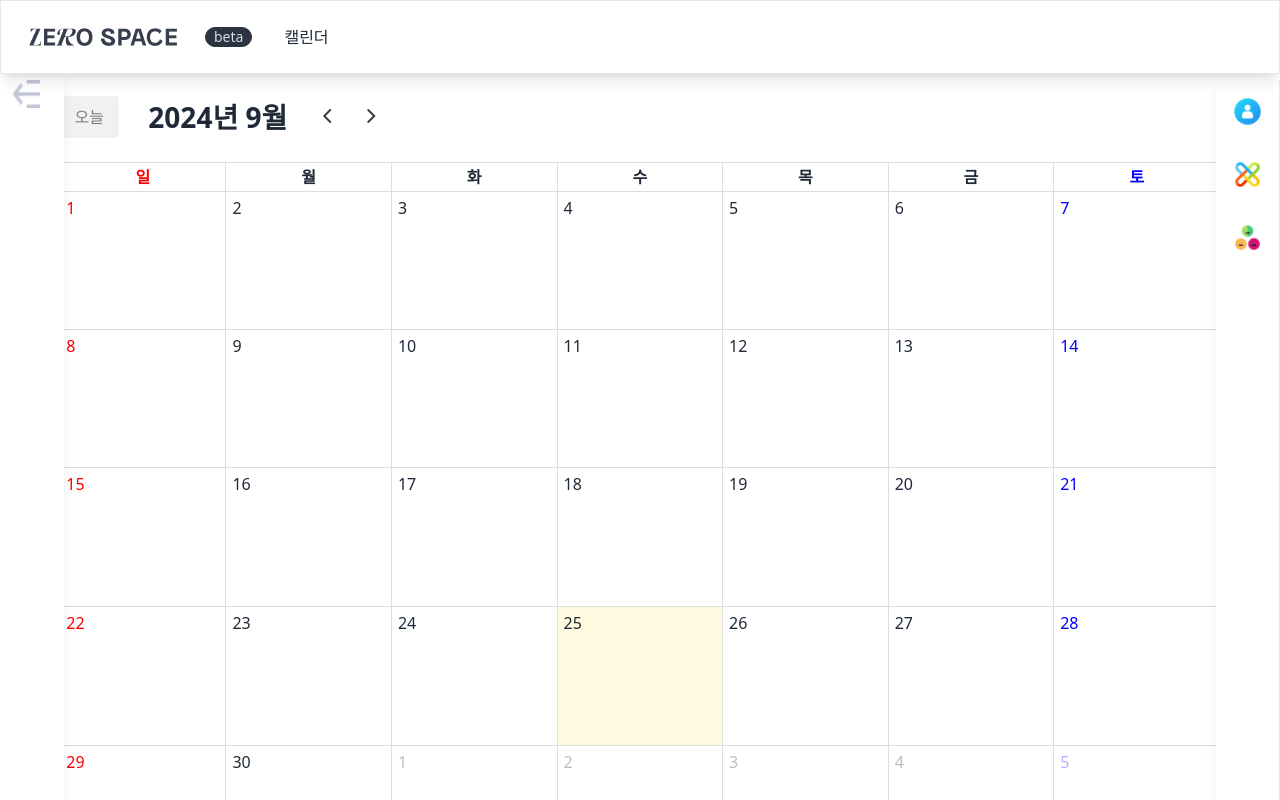
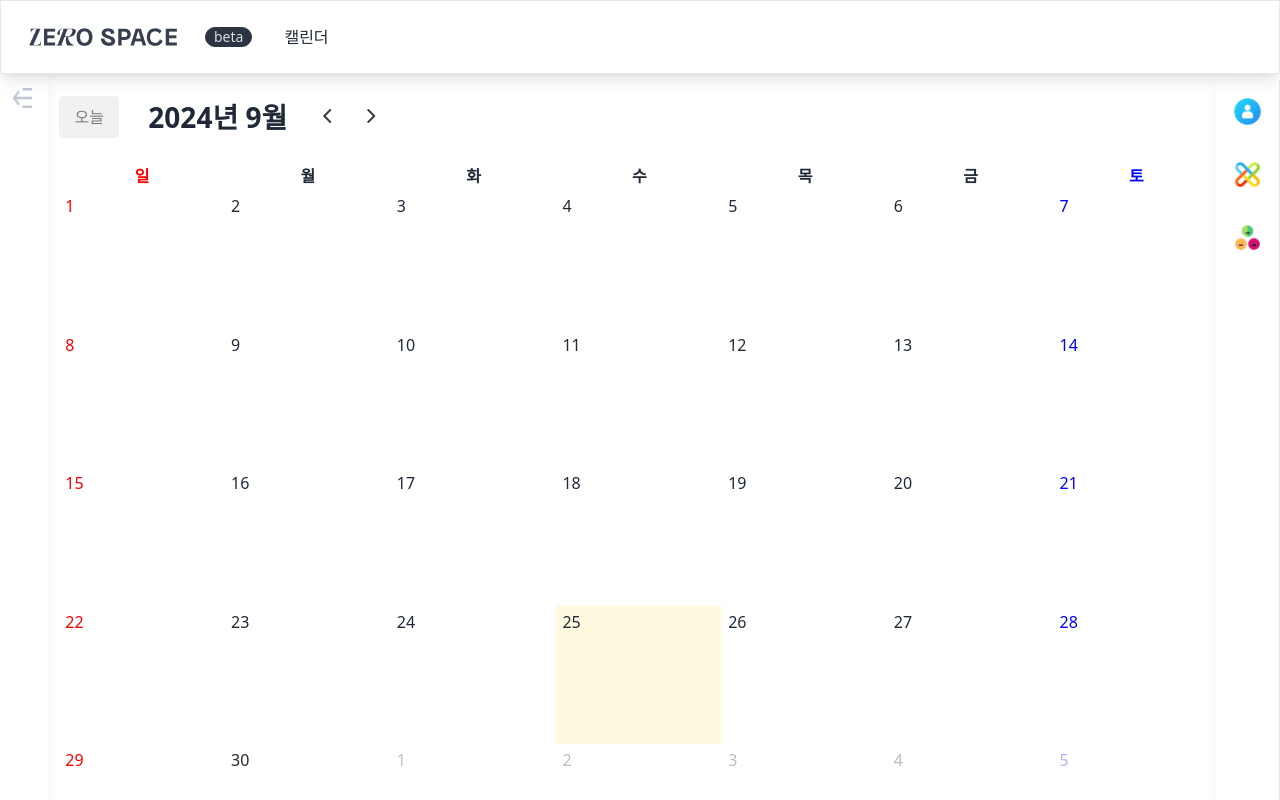
Before and after one commit to p-inn/ZeroSpaceService, a Next.js app: page /main/calendar in a window 1280 px wide. Shown: the top 800 px of the page. Built offline with nearby package versions, Linux system fonts and the light colour scheme.

Commit message:
[feat] 왼쪽 사이드바 내 캘린더 UI 추가

```diff
--- a/src/app/globals.css
+++ b/src/app/globals.css
@@ -227,12 +227,19 @@ select:-webkit-autofill:hover,
 select:-webkit-autofill:focus {
   -webkit-text-fill-color: #fff;
 }
-
+:root {
+  --fc-border-color:white;
+}
 /* Calendar CSS */
+.fc {
+  border:none !important;
+}
 .fc-day-sun a { /* 일요일 컬러 */
   color: red !important;
 }
-
+#calendar-container {
+  border:none !important;
+}
 .fc-day-sat a { /* 토요일 컬러 */
   color: blue !important;
 }
@@ -242,11 +249,27 @@ select:-webkit-autofill:focus {
   margin-bottom: 3px !important;
   padding-left: 2px;
 }
-/*
-.fc .fc-daygrid-day-frame {
-  width: 150px !important;
-  height: 150px !important;
-} */
+
+ /* FullCalendar 날짜 셀 테두리 제거 */
+  .fc-daygrid-day {
+  border: none !important;
+}
+
+/* FullCalendar 전체 달력 테두리 제거 */
+.fc-scrollgrid {
+  border: none !important;
+}
+
+/* 이벤트의 테두리 제거 */
+.fc-event {
+  border: none !important;
+}
+
+/* 날짜 헤더 (일, 월, 화 ...)의 테두리 제거 */
+.fc-col-header-cell {
+  border: none !important;
+}
+
 
 .fc-toolbar {
   display: flex;
@@ -304,3 +327,12 @@ select:-webkit-autofill:focus {
   outline: none !important;
   box-shadow: none !important;
 }
+
+/* CalendarOne 스타일 */
+.calendar-small-style .fc-daygrid-day {
+  border:none !important;
+}
+
+.calendar-small-style .fc-toolbar-title {
+  color: #0000ff;
+}
--- a/src/app/main/calendar/page.tsx
+++ b/src/app/main/calendar/page.tsx
@@ -6,7 +6,6 @@ const calendarPage = () => {
   return (
     <div>
       <Calendar />
-
     </div>
   );
 };
--- a/src/app/page.tsx
+++ b/src/app/page.tsx
@@ -1,8 +1,11 @@
 import MainLayout from "./main/page";
 
 const Home = () => {
+
   return (
-    <MainLayout />
+    <>
+      <MainLayout />
+    </>
   )
 };
 
--- a/src/components/LeftSideBar.tsx
+++ b/src/components/LeftSideBar.tsx
@@ -1,5 +1,7 @@
+import FullCalendar from '@fullcalendar/react';
 import React from 'react';
-import { BsChevronDoubleRight } from "react-icons/bs";
+import dayGridPlugin from '@fullcalendar/daygrid';
+import koLocale from '@fullcalendar/core/locales/ko';
 
 interface LeftSidebarProps {
   isOpen: boolean;
@@ -10,7 +12,7 @@ const LeftSidebar: React.FC<LeftSidebarProps> = ({ isOpen, toggleSidebar }) => {
   return (
     <div
       className={`fixed top-0 left-0 h-full bg-white shadow-lg z-40 transition-transform duration-300 transform ${
-        isOpen ? 'translate-x-0' : '-translate-x-[calc(100%-4rem)]'
+        isOpen ? 'translate-x-0' : '-translate-x-[calc(100%-3rem)]'
       } w-80 flex flex-col`}  style={{top: '4.5rem'}} // 사이드바와 달력을 함께 움직이도록 설정
     >
       {/* 사이드바 아이콘 부분 */}
@@ -18,19 +20,42 @@ const LeftSidebar: React.FC<LeftSidebarProps> = ({ isOpen, toggleSidebar }) => {
         <img
           src="/assets/ICON.png"
           onClick={toggleSidebar}
-          className="w-7 h-7 cursor-pointer mr-4"
+          className="w-5 h-5 cursor-pointer mr-2 mt-2"
           alt="아이콘"
+
         />
       </div>
 
 
       {/* 사이드바 내용 부분 */}
-      <div className="w-[calc(100%-4rem)] h-full bg-white p-6 flex flex-col">
-        <h2 className="text-lg font-bold mb-4">Calendar📅</h2>
+      <div className="w-[calc(100%-2rem)] h-full bg-white p-3 flex flex-col ml-2">
 
         {/* 달력 부분 추가 예정*/}
+        <div className=''>
+          <FullCalendar
+          plugins={[ dayGridPlugin ]}
+          initialView="dayGridMonth"
+          locale={koLocale}
+          dayHeaders={false}
+          headerToolbar={{
+            left: 'title prev,next',
+            center: '',
+            right: ''
+          }}
+          height={450} // 달력의 높이를 고정
+          contentHeight={100} // 내용 영역의 높이 설정
+          aspectRatio={1} // 넓이와 높이 비율 설정
 
-
+          events={[
+            { title: 'Event 1', date: '2024-06-01' },
+            { title: 'Event 2', date: '2024-06-07' }
+          ]}
+          dayCellContent={(dayCellArg) => (
+            <span>{dayCellArg.date.getDate()}</span>  // 날짜 숫자만 표시
+          )}
+          viewClassNames="calendar-small-style"
+        />
+      </div>
         {/* 예약 리스트 부분 */}
         <div className="flex-grow">
           <h3 className="text-md font-bold mb-4 text-gray-500">나의 플레이스 리스트🌲</h3>
```
